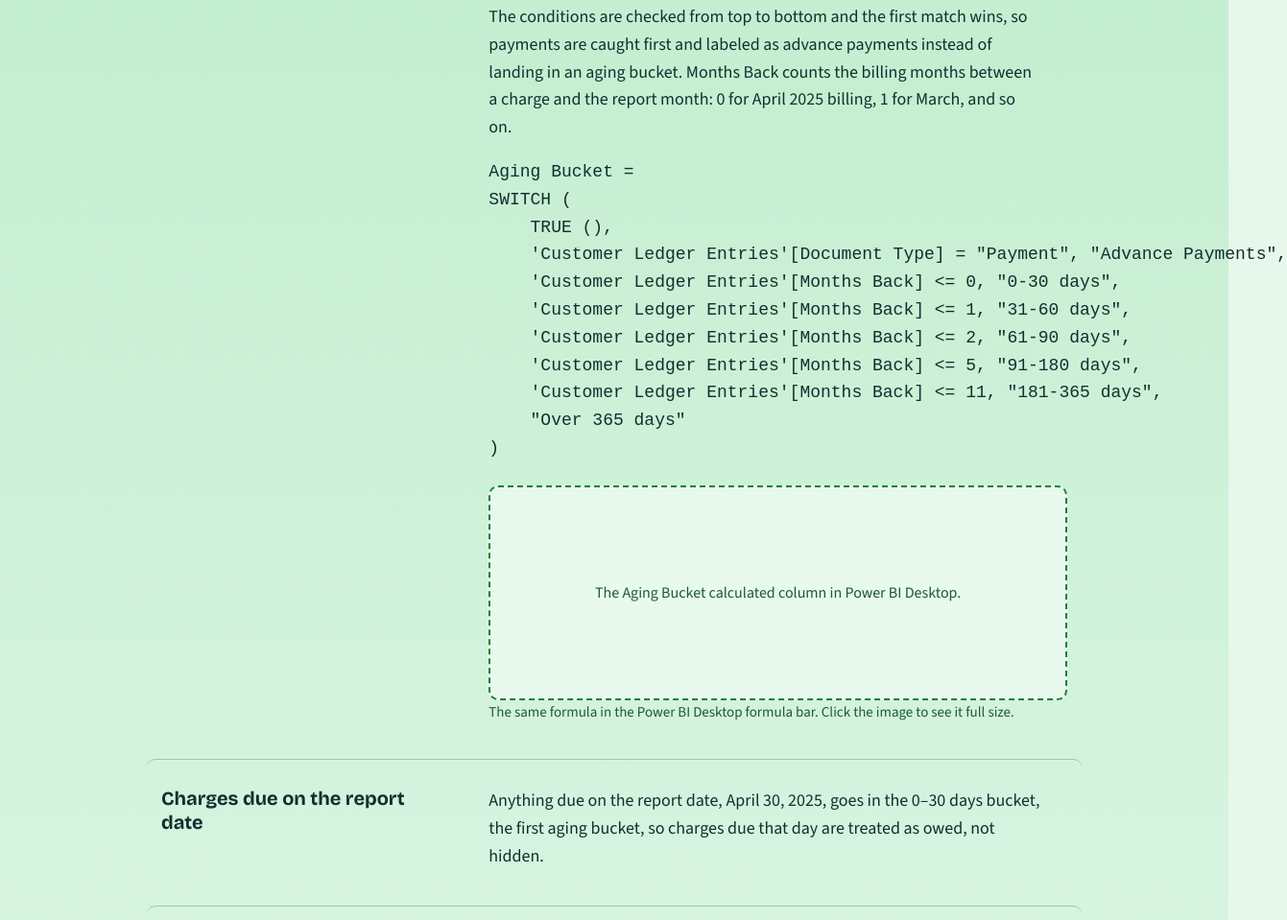
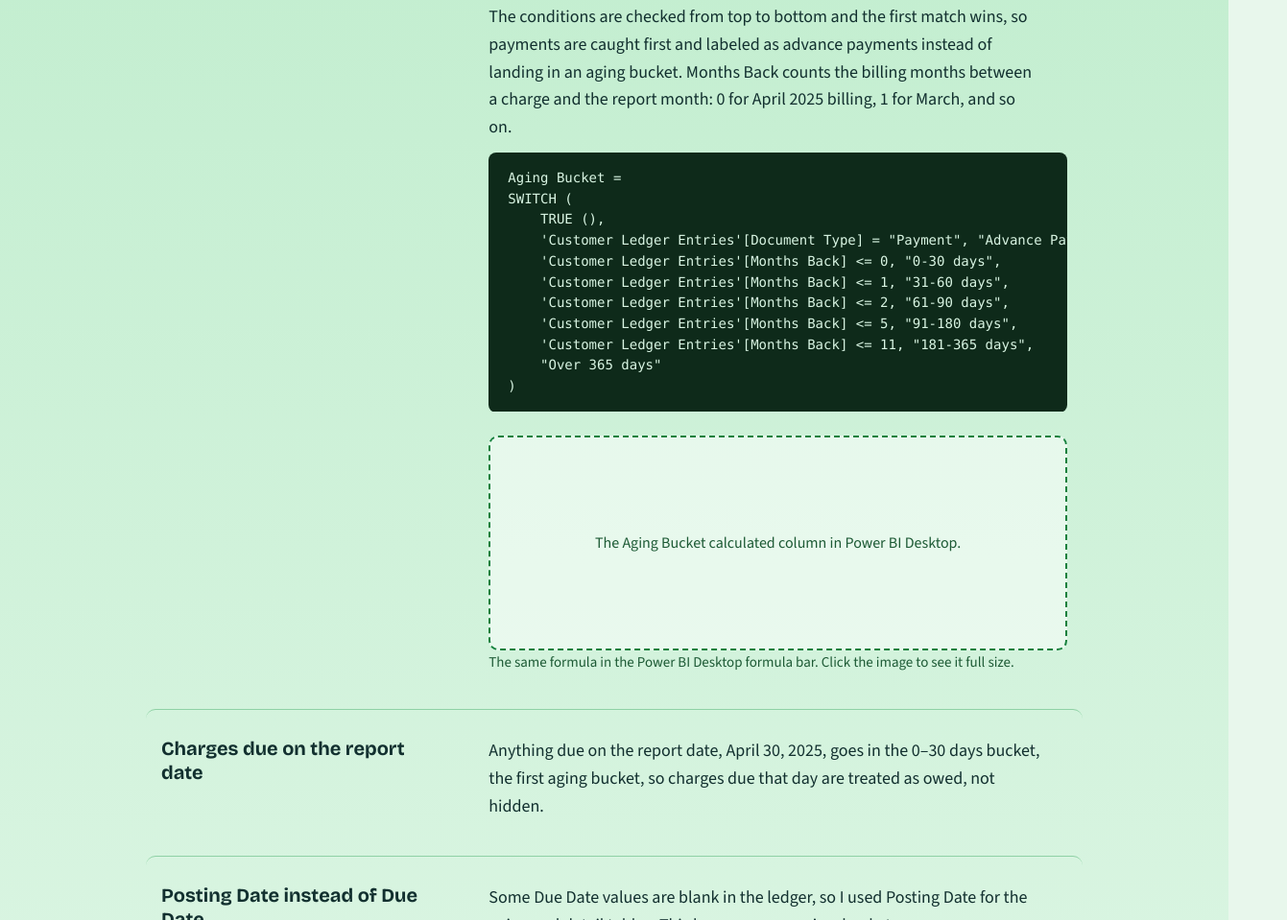
Before and after one commit to ginno-citra/ginno-citra.github.io, a plain HTML site: page aging-dashboard.html in a window 1280 px wide. Shown: the part 2967-3926 px from the top of the page at 96% size, 1341 px wide, since content can reach past the window. Drawn offline with nearby package versions, Linux system fonts and the light colour scheme.

Commit message:
Add styling for code blocks in styles.css

```diff
--- a/styles.css
+++ b/styles.css
@@ -100,6 +100,9 @@ h2{font:700 1.75rem/1.2 var(--head);margin:0 0 .5rem;letter-spacing:-.01em}
 .shot.ok .ph{display:none}
 .cap{font-size:.9375rem;color:var(--muted);margin:.6rem 0 0}
 .narrow-shots .shot{max-width:52rem}
+.code{margin:.75rem 0 0;padding:1rem 1.25rem;background:#0e2a1a;color:#d9f5e3;border-radius:8px;font:.875rem/1.55 ui-monospace,SFMono-Regular,Menlo,Consolas,monospace;overflow-x:auto;max-width:100%}
+.code code{font:inherit}
+.code:focus-visible{outline:3px solid var(--rust);outline-offset:3px}
 .formshots{display:grid;grid-template-columns:1fr 1fr;gap:1.5rem;align-items:start}
 .cmp{width:100%;border-collapse:collapse;margin-top:1.5rem;background:rgba(255,255,255,.85);border-radius:10px;overflow:hidden}
 .cmp th,.cmp td{padding:.75rem 1rem;text-align:left;border-bottom:1px solid var(--line)}
```
